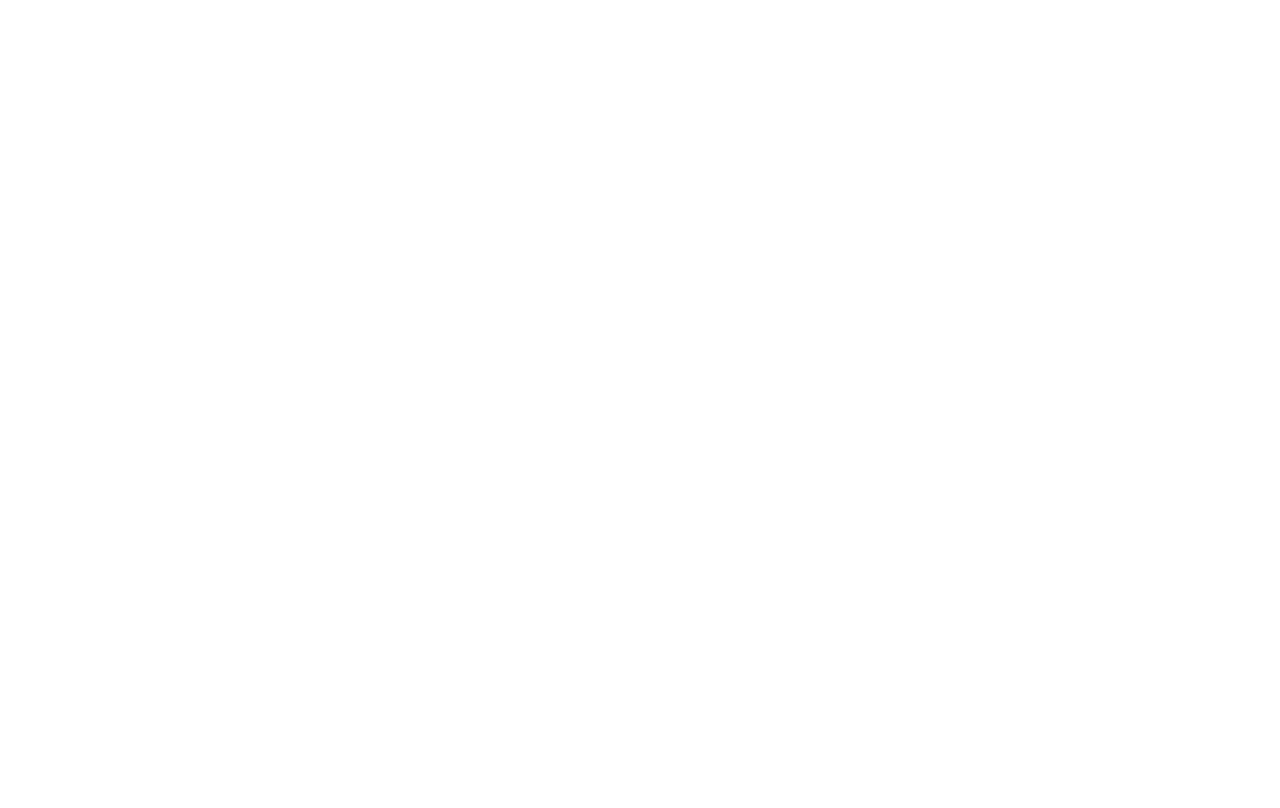
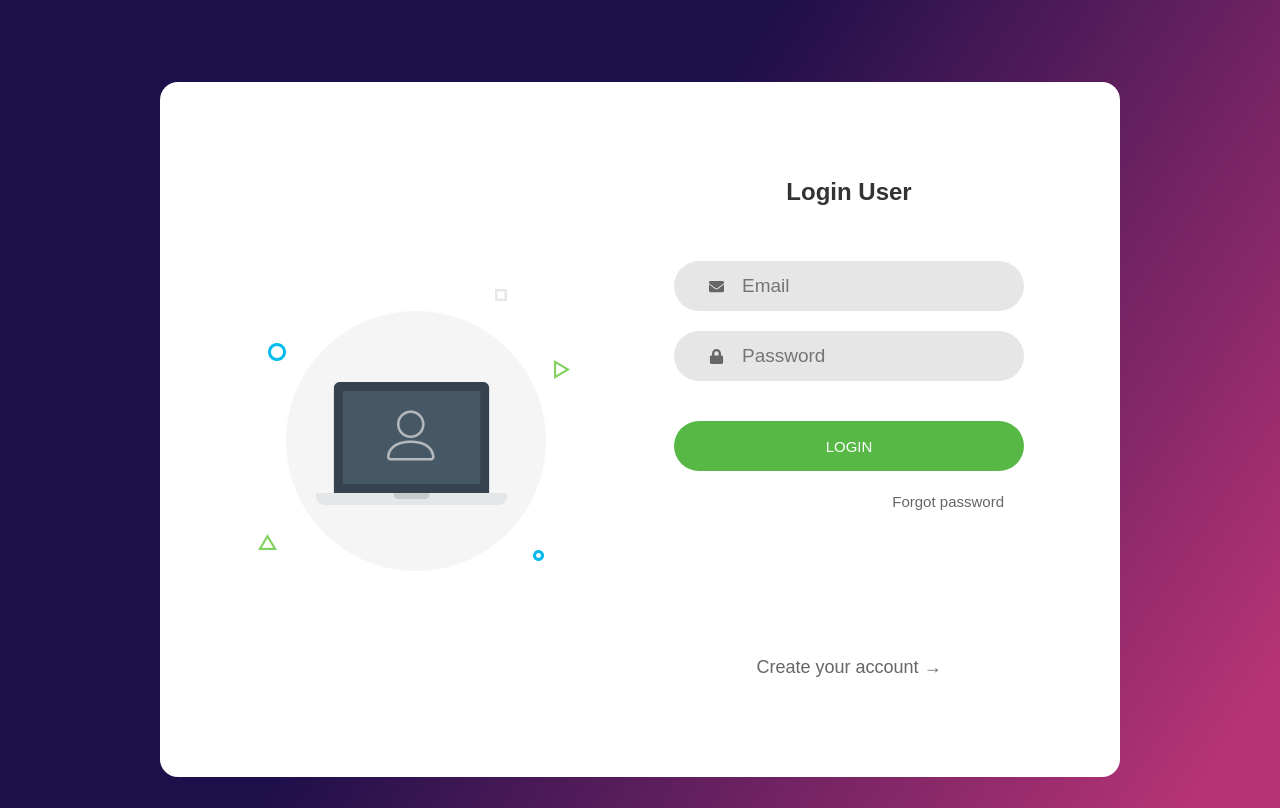
Before and after one commit to Yeasir0032/GcectHackathon, a React (Create React App) app: page / in a window 1280 px wide. Built offline with nearby package versions, Linux system fonts and the light colour scheme.

Commit message:
Project structure and login page

```diff
--- a/package.json
+++ b/package.json
@@ -8,7 +8,10 @@
     "@testing-library/user-event": "^13.5.0",
     "react": "^18.2.0",
     "react-dom": "^18.2.0",
+    "react-icons": "^4.11.0",
+    "react-router-dom": "^6.16.0",
     "react-scripts": "5.0.1",
+    "sass": "^1.69.0",
     "web-vitals": "^2.1.4"
   },
   "scripts": {
--- a/src/App.js
+++ b/src/App.js
@@ -1,5 +1,11 @@
+import Login from "./pages/login/login";
+
 function App() {
-  return <div className="App"></div>;
+  return (
+    <div className="App">
+      <Login />
+    </div>
+  );
 }
 
 export default App;
--- /dev/null
+++ b/src/pages/css-config/mixins.scss
@@ -0,0 +1,29 @@
+@mixin sm {
+    @media only screen and (min-width: 640px) {
+        @content;
+    }
+}
+
+@mixin md {
+    @media only screen and (min-width: 768px) {
+        @content;
+    }
+}
+
+@mixin lg {
+    @media only screen and (min-width: 1024px) {
+        @content;
+    }
+}
+
+@mixin xl {
+    @media only screen and (min-width: 1280px) {
+        @content;
+    }
+}
+
+@mixin xxl {
+    @media only screen and (min-width: 1536px) {
+        @content;
+    }
+}
--- /dev/null
+++ b/src/pages/login/login.jsx
@@ -0,0 +1,120 @@
+import React, { useState } from "react";
+import RegisterImage from "../../assets/img-01.png";
+import { FaEnvelope, FaLock } from "react-icons/fa";
+import { useNavigate } from "react-router-dom";
+import "./login.scss";
+// import { supabase } from "./UserRegistration/client";
+
+const Login = () => {
+  //   const navigate = useNavigate();
+
+  const [formData, setFormData] = useState({
+    email: "",
+    password: "",
+  });
+
+  const handleChange = (e) => {
+    const { name, value } = e.target;
+    setFormData({
+      ...formData,
+      [name]: value,
+    });
+  };
+  const handleSubmit = async (e) => {
+    e.preventDefault();
+    // try {
+    //   const { data, error } = await supabase.auth.signInWithPassword({
+    //     email: formData.email.trim(),
+    //     password: formData.password,
+    //   });
+    //   if (error) throw error;
+    //   localStorage.setItem("token", JSON.stringify(data));
+    //   setToken(data);
+    //   //Checking if user exists in database
+    //   makeApiCall("POST", "geta/student", { id: formData.email }).then(
+    //     (data) => {
+    //       console.log(data);
+    //       if (data?.success) {
+    //         if (data.response.count > 0) {
+    //           localStorage.setItem(
+    //             "register",
+    //             JSON.stringify({ username: data.response.items[0].username })
+    //           );
+    //           register({ username: data.response.items[0].username });
+    //           navigate("/course");
+    //         } else {
+    //           navigate("/register");
+    //         }
+    //       }
+    //     }
+    //   );
+    //   //checking ended
+    // } catch (error) {
+    //   alert(error);
+    // }
+  };
+  return (
+    <div className="page">
+      <div className="main-content">
+        <div className="wrapper">
+          <div className="login-pic js-tilt" data-tilt>
+            <img src={RegisterImage} alt="ni" />
+          </div>
+          <form className="form" onSubmit={handleSubmit}>
+            <span className="heading">Login User</span>
+            <div
+              className="wrap-input100 space"
+              data-validate="Valid email is required: ex@abc.xyz"
+            >
+              <input
+                type="text"
+                name="email"
+                placeholder="Email"
+                className="input100"
+                value={formData.email}
+                onChange={handleChange}
+                required
+              />
+              <span className="focus-input100"></span>
+              <span className="symbol-input100">
+                <FaEnvelope />
+              </span>
+            </div>
+            <div
+              className="wrap-input100 space"
+              data-validate="Password is required"
+            >
+              <input
+                type="password"
+                name="password"
+                placeholder="Password"
+                className="input100"
+                value={formData.password}
+                onChange={handleChange}
+                required
+              />
+              <span className="focus-input100"></span>
+              <span className="symbol-input100">
+                <FaLock />
+              </span>
+            </div>
+            <div className="login-con">
+              <button>LOGIN</button>
+            </div>
+            <div className="forgot">Forgot password</div>
+            <div
+              className="create-acc"
+              onClick={() => {
+                // navigate("/signup");
+              }}
+            >
+              Create your account &#8594;
+            </div>
+          </form>
+        </div>
+      </div>
+    </div>
+  );
+};
+
+export default Login;
--- /dev/null
+++ b/src/pages/login/login.scss
@@ -0,0 +1,191 @@
+@import "../css-config/mixins.scss";
+* {
+  margin: 0;
+  padding: 0;
+  box-sizing: border-box;
+  border: none;
+}
+.page {
+  font-size: 1rem;
+  font-weight: 400;
+  line-height: 1.5;
+  font-family: Poppins-Regular, sans-serif;
+  .main-content {
+    min-height: 101vh;
+    display: flex;
+    // height: 1200px;
+    flex-wrap: wrap;
+    justify-content: center;
+    align-items: center;
+    padding: 15px;
+    background: linear-gradient(
+      303deg,
+      rgba(182, 51, 118, 1) 5%,
+      rgba(29, 15, 74, 1) 57%
+    );
+    .wrapper {
+      margin-top: 51px;
+      // height: 700px;
+      align-items: center;
+      padding: 2rem 20px;
+      background: #fff;
+      border-radius: 18px;
+      // overflow: hidden;
+      display: flex;
+      flex-direction: column;
+      justify-content: space-between;
+      @include md {
+        width: 960px;
+        flex-direction: row;
+        padding: 6rem;
+      }
+      .login-pic {
+        max-width: 206px;
+        @include md {
+          max-width: 316px;
+        }
+        img {
+          max-width: 100%;
+          vertical-align: middle;
+          margin: 0 auto;
+          margin-bottom: 10px;
+          @include md {
+            margin: 0;
+          }
+        }
+      }
+      form {
+        width: 350px;
+        .heading {
+          font-family: sans-serif;
+          font-size: 24px;
+          font-weight: 700;
+          color: #333;
+          line-height: 1.2;
+          text-align: center;
+          width: 100%;
+          display: block;
+          padding-bottom: 54px;
+        }
+        .space {
+          position: relative;
+          width: 100%;
+          z-index: 1;
+          margin-bottom: 20px;
+          input {
+            font-size: 19px;
+            line-height: 1.5;
+            color: #666;
+            display: block;
+            width: 100%;
+            // width: 250px;
+            background: #e6e6e6;
+            height: 50px;
+            border: none;
+            border-radius: 25px;
+            padding: 0 30px 0 68px;
+            @include md {
+              padding: 0 30px 0 68px;
+            }
+          }
+          .focus-input100 {
+            display: block;
+            position: absolute;
+            border-radius: 25px;
+            bottom: 0;
+            left: 0;
+            z-index: -1;
+            width: 100%;
+            height: 100%;
+            box-shadow: 0 0;
+            color: rgba(87, 184, 70, 0.8);
+          }
+          .input100:focus + .focus-input100 {
+            animation: anim-shadow 0.5s ease-in-out forwards;
+          }
+          .symbol-input100 {
+            font-size: 15px;
+            display: flex;
+            align-items: center;
+            position: absolute;
+            border-radius: 25px;
+            bottom: 0;
+            left: 0;
+            width: 100%;
+            height: 100%;
+            padding-left: 35px;
+            pointer-events: none;
+            color: #666;
+            transition: all 0.4s;
+          }
+          .input100:focus + .focus-input100 + .symbol-input100 {
+            color: #57b846;
+            padding-left: 28px;
+          }
+        }
+        .login-con {
+          width: 100%;
+          display: flex;
+          flex-wrap: wrap;
+          justify-content: center;
+          padding-top: 20px;
+          button {
+            font-size: 15px;
+            color: #fff;
+            text-transform: uppercase;
+            width: 100%;
+            height: 50px;
+            border-radius: 25px;
+            background: #57b846;
+            transition: all 0.5s;
+            cursor: pointer;
+            &:hover {
+              background-color: purple;
+            }
+          }
+        }
+        .forgot {
+          margin-top: 20px;
+          font-size: 15px;
+          color: #666;
+          padding-right: 20px;
+          cursor: pointer;
+          text-align: end;
+          &:hover {
+            color: #57b846;
+          }
+        }
+        .create-acc {
+          margin-top: 20px;
+          text-align: center;
+          font-size: 18px;
+          color: #666;
+          @include md {
+            margin-top: 140px;
+          }
+          cursor: pointer;
+          &:hover {
+            color: #57b846;
+          }
+        }
+      }
+    }
+  }
+}
+.text-container {
+  margin-top: 80px;
+  text-align: center;
+  font-size: 18px;
+  color: #2c2c2c;
+  font-weight: 600;
+  .email {
+    font-size: 20px;
+  }
+}
+
+@keyframes anim-shadow {
+  to {
+    box-shadow: 0px 0px 70px 25px;
+    opacity: 0;
+  }
+}
```
Also changed, not shown: src/assets/img-01.png (added), src/pages/Student/dashboard.jsx (added), src/pages/landing/Landing.jsx (added), src/pages/login/register.jsx (added), src/pages/login/signup.jsx (added), src/pages/navbar/navbar.jsx (added), 1 other file (tests, documents, lock files or other folders).
